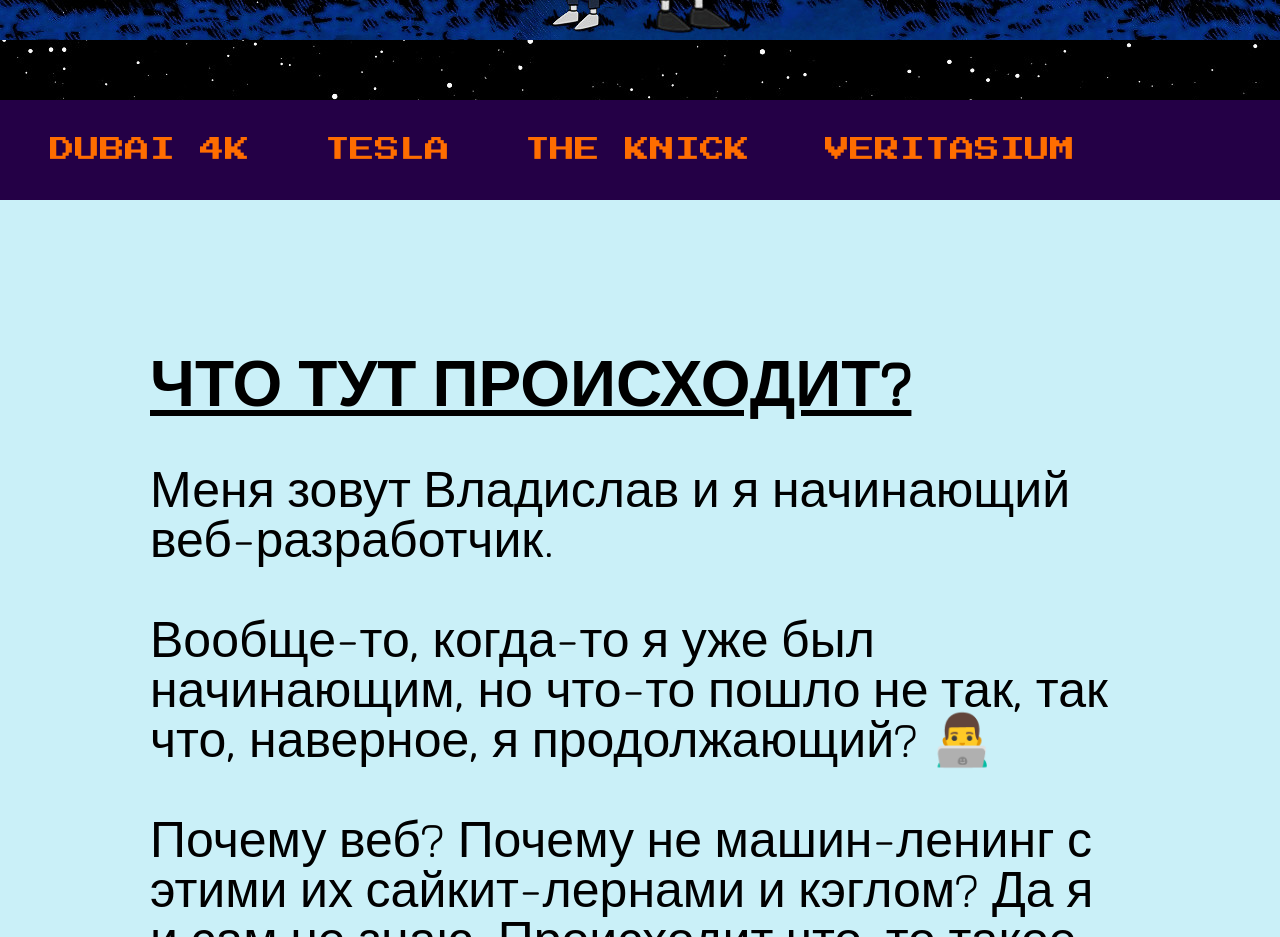
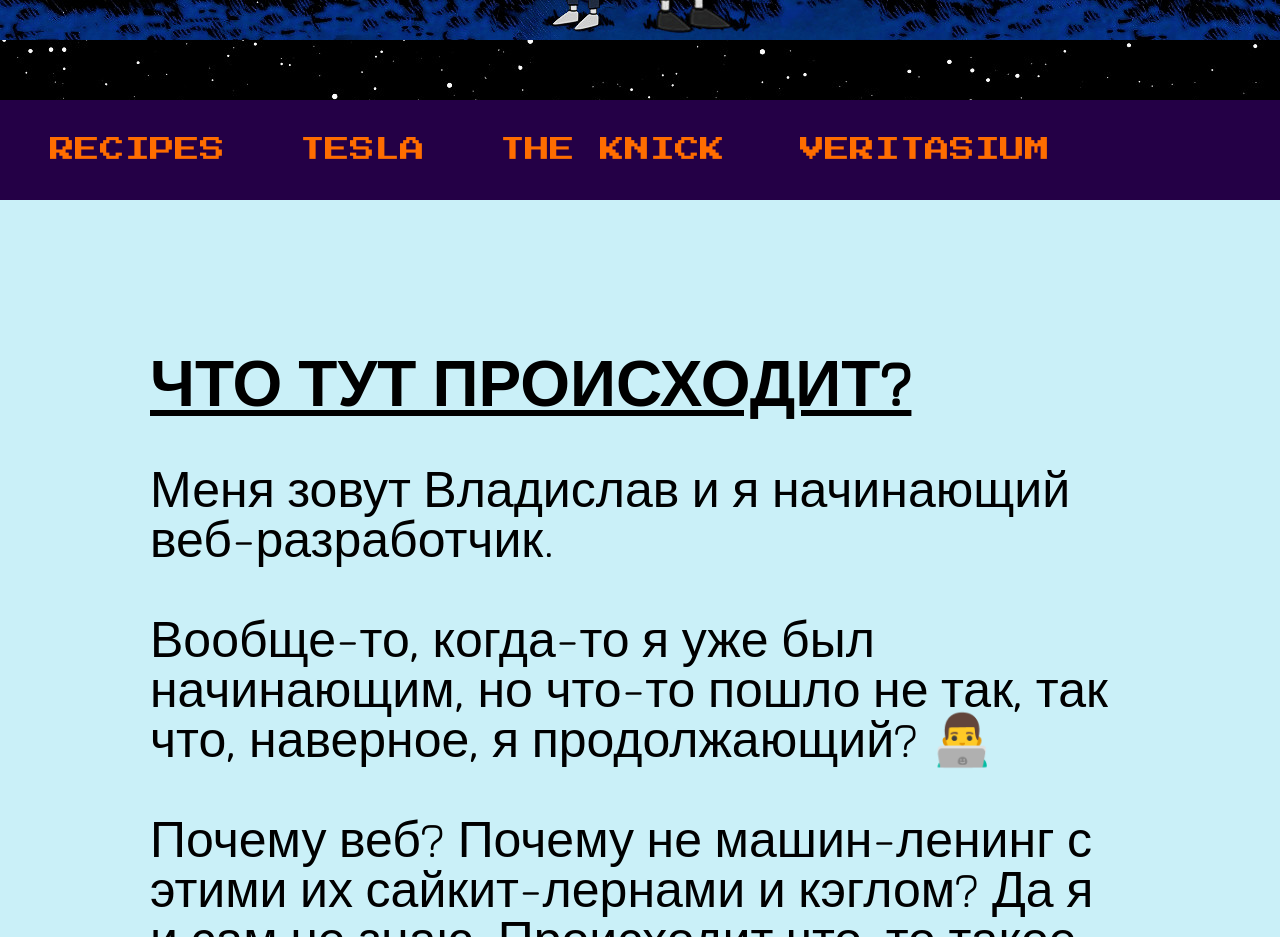
Before and after one commit to badgateway505/WEBDEV_MCS, a plain HTML site: page landing/index.html in a window 1280 px wide. Shown: the part 1300-2237 px from the top of the page. Drawn offline with nearby package versions, Linux system fonts and the light colour scheme.

Commit message:
updated link in landing

```diff
--- a/landing/index.html
+++ b/landing/index.html
@@ -21,7 +21,7 @@
 				</section>
 				<section class="links">
 					<ul class="links-container">
-						<li><a target="_blank" href="https://www.youtube.com/watch?v=IdejM6wCkxA">DUBAI 4K</a></li>
+						<li><a target="_blank" href="../recipes/index.html">RECIPES</a></li>
 						<li><a target="_blank" href="https://www.tesla.com/">TESLA</a></li>
 						<li><a target="_blank" href="https://www.imdb.com/title/tt2937900/">THE KNICK</a></li>
 						<li><a target="_blank" href="https://www.youtube.com/channel/UCHnyfMqiRRG1u-2MsSQLbXA">VERITASIUM</a></li>
```
